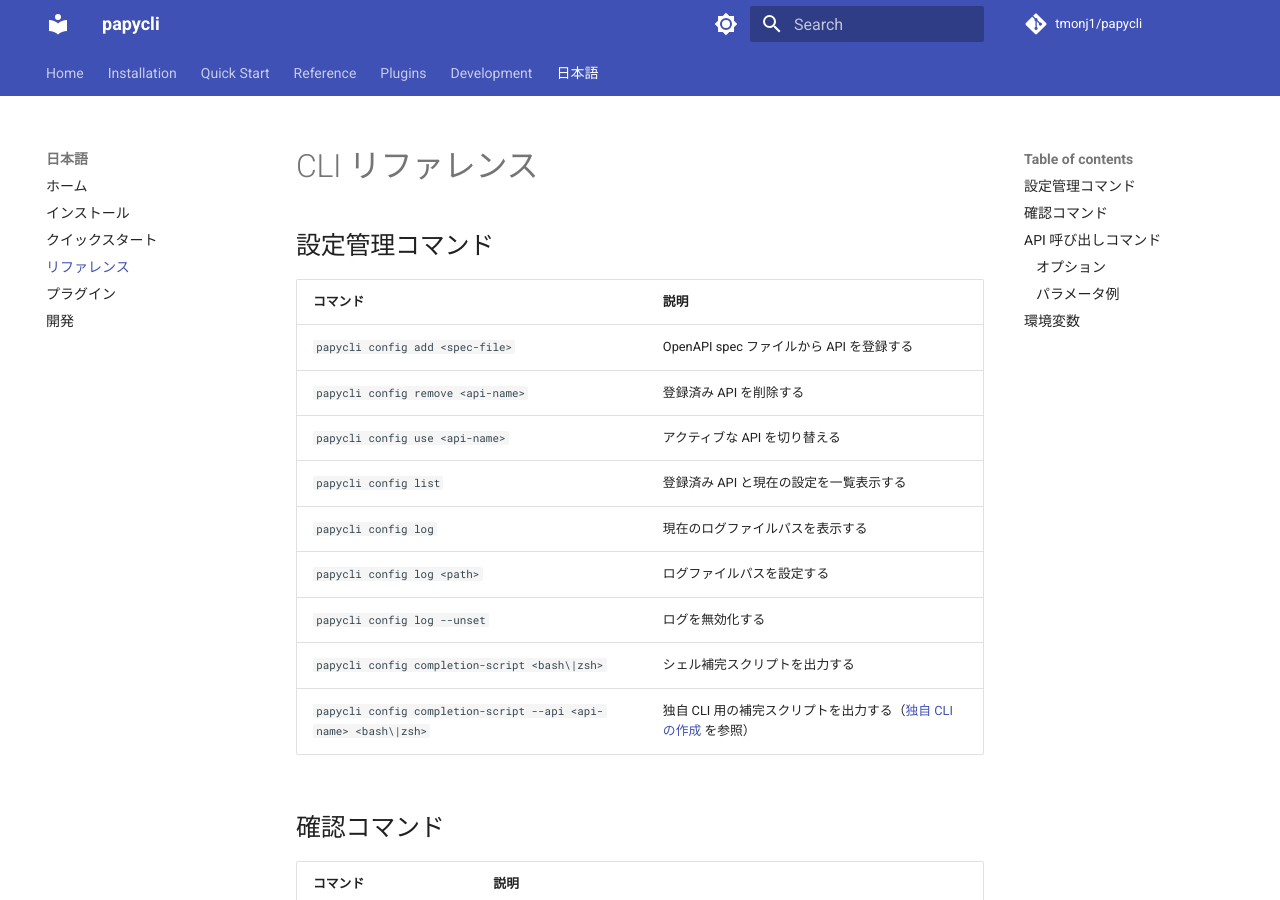
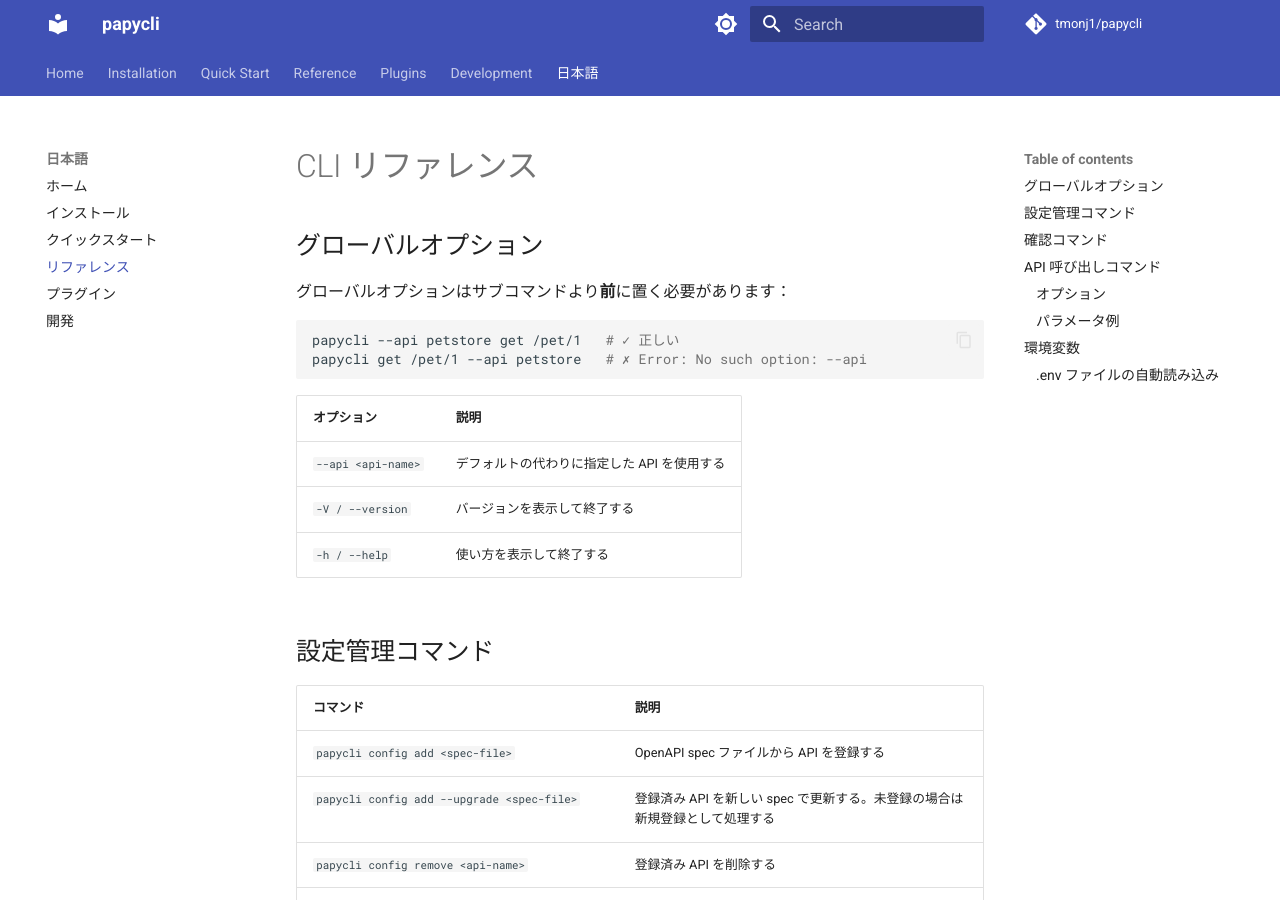
Before and after one commit to tmonj1/papycli, an MkDocs documentation site: the page built from manual/ja/reference.md, in a window 1280 px wide and 900 px high. Built offline with MkDocs 1.6.1 and Material for MkDocs 9.7.7, drawn with Linux system fonts in a browser that asks for light colours; comment, search, counter and statistics services are not loaded; some of the changed text lies outside the part shown.

Commit message:
docs: fix manual discrepancies with implementation (#201)
* docs: fix manual discrepancies with implementation

- Add global options section (--api, -V/--version, -h/--help)
- Document config add --upgrade option
- Remove --version/--help from per-method options table (top-level only)
- Document .env auto-loading behavior and PAPYCLI_DISABLE_DOTENV env var

Closes #200

Co-Authored-By: Claude Sonnet 4.6 <noreply@anthropic.com>

* docs: restore --help to method command options table

--help is a Click default option available on every subcommand
(e.g. papycli get --help). Keep it in the per-method options table;
only remove -h alias which is already covered in the global options section.

Co-Authored-By: Claude Sonnet 4.6 <noreply@anthropic.com>

* docs: clarify --upgrade registers new API when not yet registered

The --upgrade flag updates an existing API but also handles the case
where the API is not yet registered (falls back to new registration).
The previous description only mentioned the update case.

Co-Authored-By: Claude Sonnet 4.6 <noreply@anthropic.com>

* docs: restore -h alias to per-method --help option

context_settings={"help_option_names": ["-h", "--help"]} propagates
from the CLI group to all subcommands, so -h is valid on method
commands (e.g. papycli get -h).

Co-Authored-By: Claude Sonnet 4.6 <noreply@anthropic.com>

* docs: clarify .env loading priority order

CWD .env takes precedence over $PAPYCLI_CONF_DIR .env because
load_dotenv is called with override=False. Rewrite the section as
an explicit priority list (shell env > CWD .env > CONF_DIR .env).

Co-Authored-By: Claude Sonnet 4.6 <noreply@anthropic.com>

* docs: add ordering note for global options

Click group options (--api, --version) must come before the subcommand.
Add an example showing correct vs incorrect placement to prevent misuse.

Co-Authored-By: Claude Sonnet 4.6 <noreply@anthropic.com>

* docs: fix --api misplacement error message in example

Placing --api after the subcommand causes Click to error with
"No such option: --api", not silently ignore it. Correct the comment.

Co-Authored-By: Claude Sonnet 4.6 <noreply@anthropic.com>

---------

Co-authored-by: Claude Sonnet 4.6 <noreply@anthropic.com>

````diff
--- a/manual/ja/reference.md
+++ b/manual/ja/reference.md
@@ -1,10 +1,26 @@
 # CLI リファレンス
+
+## グローバルオプション
+
+グローバルオプションはサブコマンドより**前**に置く必要があります：
+
+```bash
+papycli --api petstore get /pet/1   # ✓ 正しい
+papycli get /pet/1 --api petstore   # ✗ Error: No such option: --api
+```
+
+| オプション | 説明 |
+|-----------|------|
+| `--api <api-name>` | デフォルトの代わりに指定した API を使用する |
+| `-V / --version` | バージョンを表示して終了する |
+| `-h / --help` | 使い方を表示して終了する |
 
 ## 設定管理コマンド
 
 | コマンド | 説明 |
 |---------|------|
 | `papycli config add <spec-file>` | OpenAPI spec ファイルから API を登録する |
+| `papycli config add --upgrade <spec-file>` | 登録済み API を新しい spec で更新する。未登録の場合は新規登録として処理する |
 | `papycli config remove <api-name>` | 登録済み API を削除する |
 | `papycli config use <api-name>` | アクティブな API を切り替える |
 | `papycli config list` | 登録済み API と現在の設定を一覧表示する |
@@ -44,8 +60,7 @@ papycli <method> <resource> [options]
 | `--check-strict` | 送信前にパラメータを検証する（警告を stderr に出力、問題があればリクエスト中止・exit 1） |
 | `--response-check` | レスポンスのステータスコードとボディを OpenAPI spec に照合する（違反は stderr に出力、exit code には影響しない） |
 | `--verbose / -v` | HTTP ステータス行を表示する |
-| `--version` | バージョンを表示する |
-| `--help / -h` | 使い方を表示する |
+| `--help / -h` | このコマンドの使い方を表示する |
 
 ### パラメータ例
 
@@ -68,3 +83,14 @@ papycli post /pet -d '{"name": "My Dog", "status": "available"}'
 |------|-----------|------|
 | `PAPYCLI_CONF_DIR` | `~/.papycli` | 設定ディレクトリのパス |
 | `PAPYCLI_CUSTOM_HEADER` | （なし） | すべてのリクエストに適用するカスタム HTTP ヘッダー。複数のヘッダーは改行で区切る: `export PAPYCLI_CUSTOM_HEADER=$'Authorization: Bearer token\nX-Tenant: acme'` |
+| `PAPYCLI_DISABLE_DOTENV` | （なし） | `1` に設定すると `.env` ファイルの自動読み込みを無効化する |
+
+### `.env` ファイルの自動読み込み
+
+起動時に、以下の優先順位で環境変数を読み込みます（上位ほど優先されます）：
+
+1. シェルの環境変数（常に最優先）
+2. カレントディレクトリの `.env`
+3. `$PAPYCLI_CONF_DIR` 内の `.env`
+
+`.env` ファイルの読み込みを無効化するには `PAPYCLI_DISABLE_DOTENV=1` を設定してください。
````
Also changed, not shown: manual/reference.md (+28 -2 lines).
